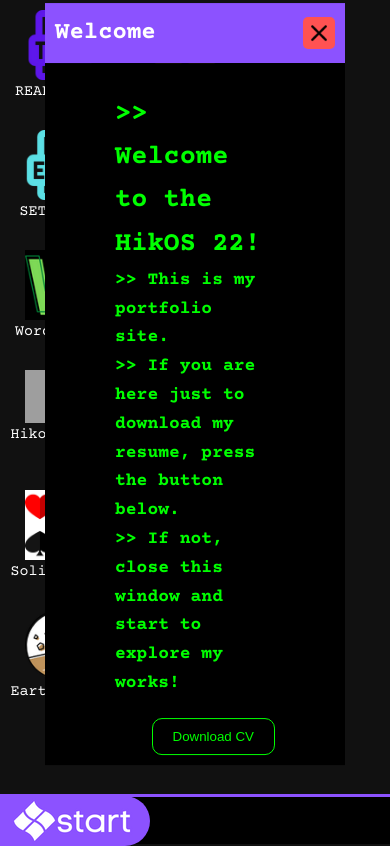
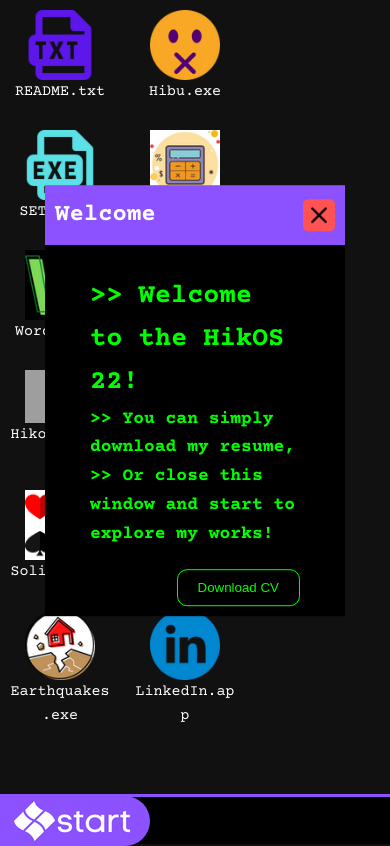
Before and after one commit to hicaku/portfolio, a Vue app: page / in a window 390 px wide. Built offline with nearby package versions, Linux system fonts and the light colour scheme; grey boxes are pictures that could not be loaded.

Commit message:
fix! mobile fix

```diff
--- a/src/components/Windows/WelcomeWindow.vue
+++ b/src/components/Windows/WelcomeWindow.vue
@@ -48,12 +48,8 @@ function timeOut() {
         </div>
         <div class="welcome-text" v-if="isAllProgressCompleted">
             <h2>>> Welcome to the HikOS 22!</h2>
-            <h4>>> This is my portfolio site.</h4>
-            <h4>
-                >> If you are here just to download my resume, press the button
-                below.
-            </h4>
-            <h4>>> If not, close this window and start to explore my works!</h4>
+            <h4>>> You can simply download my resume,</h4>
+            <h4>>> Or close this window and start to explore my works!</h4>
             <div class="download">
                 <button class="download-button" @click="downloadCV">
                     Download CV
@@ -69,7 +65,7 @@ function timeOut() {
     color: #0f0;
     position: relative;
     font-size: 32px;
-    padding: 10px 70px;
+    padding: 10px 45px;
     .progress {
         &-row {
             display: flex;
```
